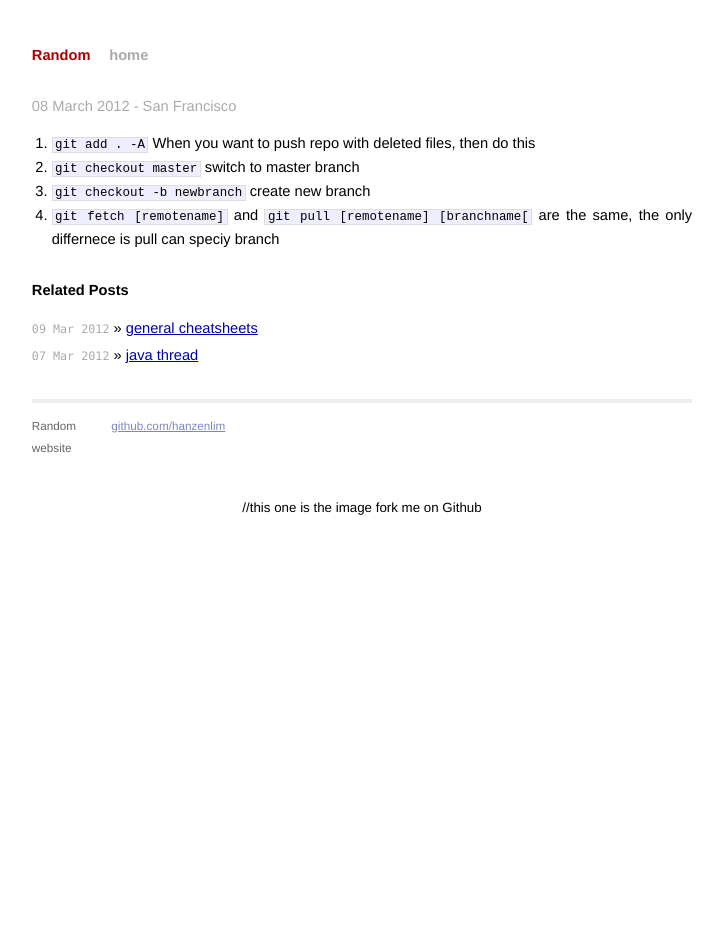
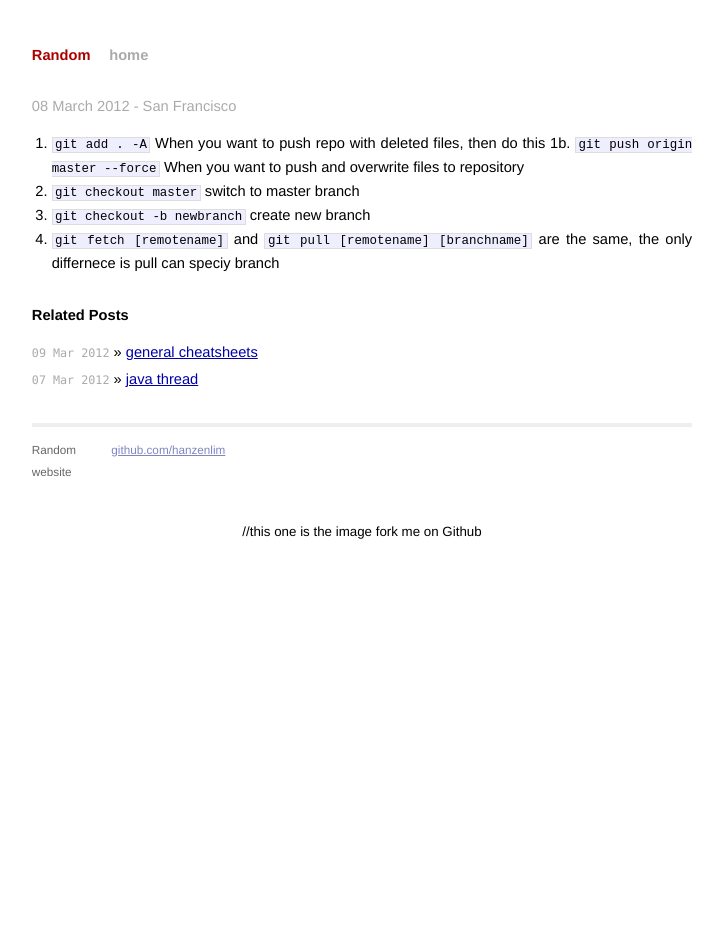
Before and after one commit to badong/badong.github.com, a Jekyll site: the page built from _posts/2012-03-8-github_cheatsheets.md, in a window 1280 px wide. Shown: the whole page, without its empty margins (278-1001 px from the left). Built offline with Jekyll 4.4.1, drawn with Linux system fonts in a browser that asks for light colours; Markdown is read by kramdown in place of the engine named in the settings.

Commit message:
Update _posts/2012-03-8-github_cheatsheets.md

```diff
--- a/_posts/2012-03-8-github_cheatsheets.md
+++ b/_posts/2012-03-8-github_cheatsheets.md
@@ -5,6 +5,7 @@ title: github cheatsheets
 
 <p class="meta">08 March 2012 - San Francisco</p>
 1. `git add . -A`  When you want to push repo with deleted files, then do this
+1b. `git push origin master --force` When you want to push and overwrite files to repository
 2. `git checkout master` switch to master branch
 3. `git checkout -b newbranch` create new branch
-4. `git fetch [remotename]` and `git pull [remotename] [branchname[` are the same, the only differnece is pull can speciy branch
+4. `git fetch [remotename]` and `git pull [remotename] [branchname]` are the same, the only differnece is pull can speciy branch
```
